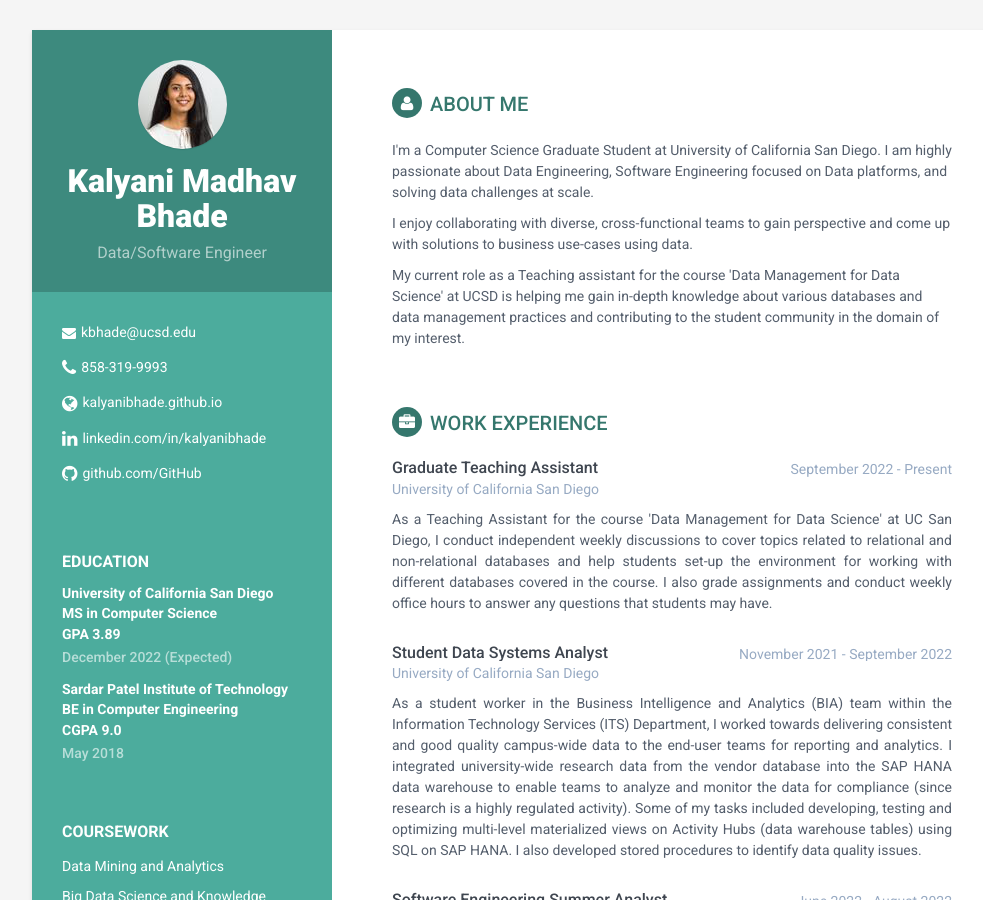
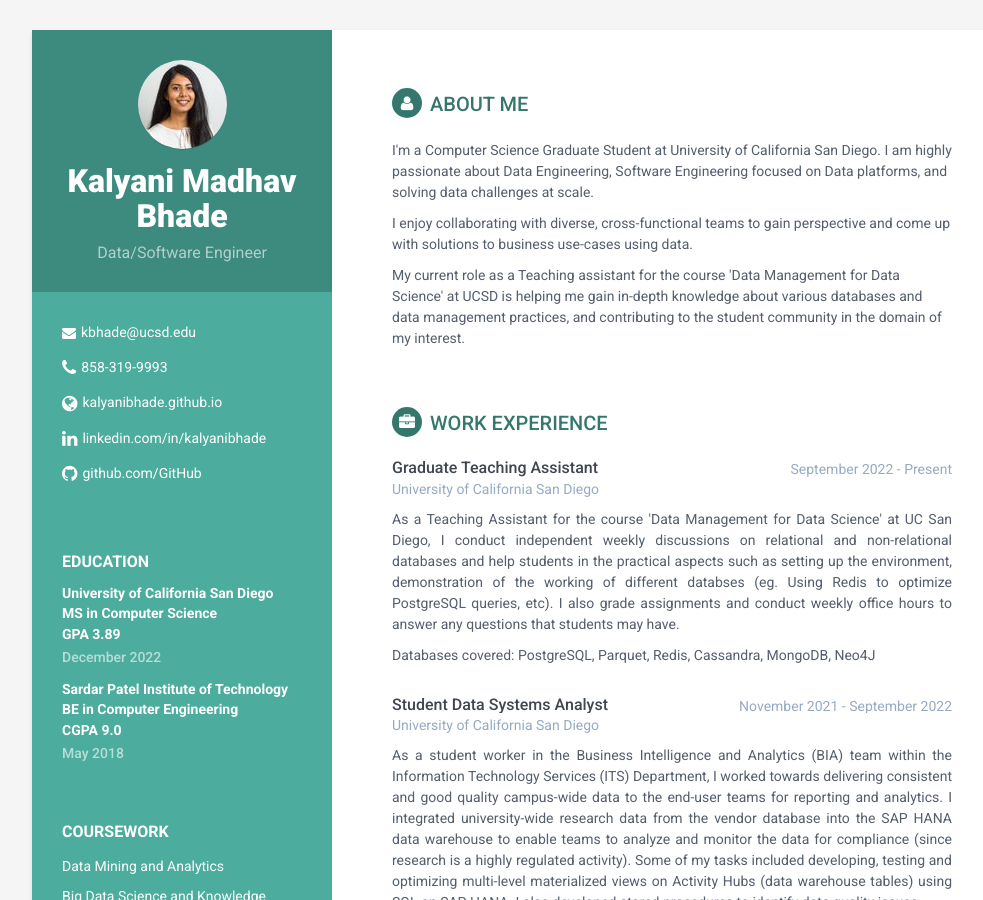
Before and after one commit to KalyaniBhade/digital-resume, a Jekyll site: the page built from index.html, in a window 1280 px wide and 900 px high. Shown: the whole window, without its empty margins (118-1101 px from the left). Built offline with Jekyll 4.4.1, drawn with Linux system fonts in a browser that asks for light colours; some of the changed text lies outside the part shown.

Commit message:
Resume updates

```diff
--- a/_includes/career-profile.html
+++ b/_includes/career-profile.html
@@ -3,6 +3,6 @@
 <div class="summary">
     <p>I'm a Computer Science Graduate Student at University of California San Diego. I am highly passionate about Data Engineering, Software Engineering focused on Data platforms, and solving data challenges at scale.</p>
     <p>I enjoy collaborating with diverse, cross-functional teams to gain perspective and come up with solutions to business use-cases using data.</p>
-    <p>My current role as a Teaching assistant for the course 'Data Management for Data Science' at UCSD is helping me gain in-depth knowledge about various databases and data management practices and contributing to the student community in the domain of my interest.</p>
+    <p>My current role as a Teaching assistant for the course 'Data Management for Data Science' at UCSD is helping me gain in-depth knowledge about various databases and data management practices, and contributing to the student community in the domain of my interest.</p>
 </div><!--//summary-->
 </section><!--//section-->
--- a/_includes/education.html
+++ b/_includes/education.html
@@ -4,7 +4,7 @@
     <h4 class="degree">University of California San Diego</h4>
     <h4 class="degree">MS in Computer Science</h4>
     <h4 class="degree">GPA 3.89</h4>
-    <div class="time">December 2022 (Expected)</div>
+    <div class="time">December 2022</div>
 </div><!--//item-->
 <div class="item">
     <h4 class="degree">Sardar Patel Institute of Technology</h4>
--- a/_includes/experience.html
+++ b/_includes/experience.html
@@ -10,7 +10,8 @@
                         <div class="company">University of California San Diego</div>
                     </div><!--//meta-->
                     <div class="details">
-                        <p style="text-align:justify">As a Teaching Assistant for the course 'Data Management for Data Science' at UC San Diego, I conduct independent weekly discussions to cover topics related to relational and non-relational databases and help students set-up the environment for working with different databases covered in the course. I also grade assignments and conduct weekly office hours to answer any questions that students may have.</p>
+                        <p style="text-align:justify">As a Teaching Assistant for the course 'Data Management for Data Science' at UC San Diego, I conduct independent weekly discussions on relational and non-relational databases and help students in the practical aspects such as setting up the environment, demonstration of the working of different databses (eg. Using Redis to optimize PostgreSQL queries, etc). I also grade assignments and conduct weekly office hours to answer any questions that students may have.</p>
+                        <p>Databases covered: PostgreSQL, Parquet, Redis, Cassandra, MongoDB, Neo4J</p>
                     </div><!--//details-->
                 </div><!--//item-->
 
--- a/_includes/skills.html
+++ b/_includes/skills.html
@@ -11,7 +11,7 @@
                 <div class="item">
                     <div class="meta">
                         <div class="upper-row">
-                            <h3 class="job-title">Databases: MS SQL Server, SAP HANA, PostgreSQL, MongoDB</h3>
+                            <h3 class="job-title">Databases: MS SQL Server, SAP HANA, PostgreSQL, MongoDB, Parquet, Redis, Cassandra, Neo4J, Amazon Redshift</h3>
                         </div><!--//upper-row-->
                     </div><!--//meta-->
                 </div><!--//item-->
@@ -25,12 +25,4 @@
                     </div><!--//meta-->
                 </div><!--//item-->
                 <br>
-                <div class="item">
-                    <div class="meta">
-                        <div class="upper-row">
-                            <h3 class="job-title">Cloud and version control: AWS, Github</h3>
-                        </div><!--//upper-row-->
-                    </div><!--//meta-->
-                </div><!--//item-->
-                </div>
             </section><!--//skills-section-->
```
